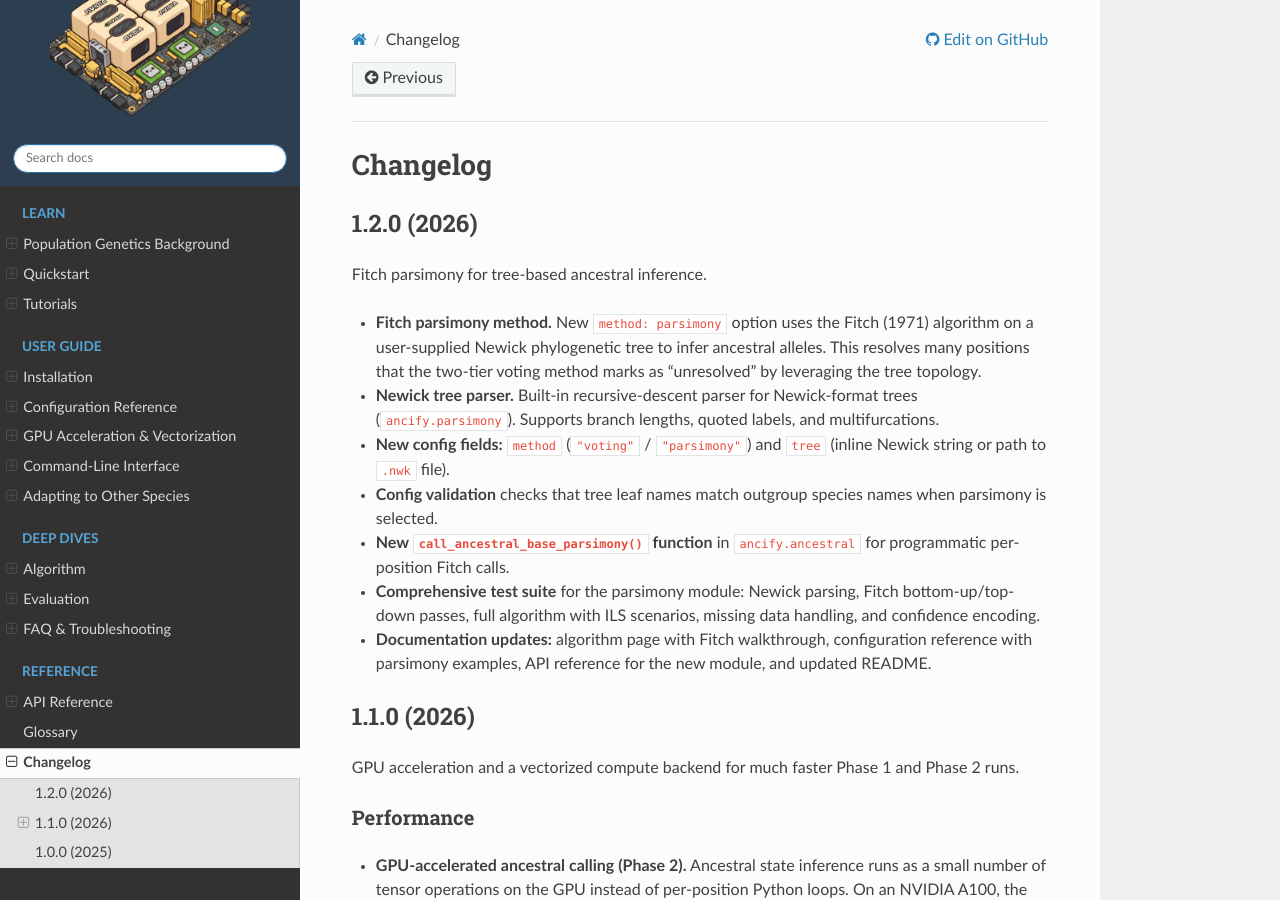
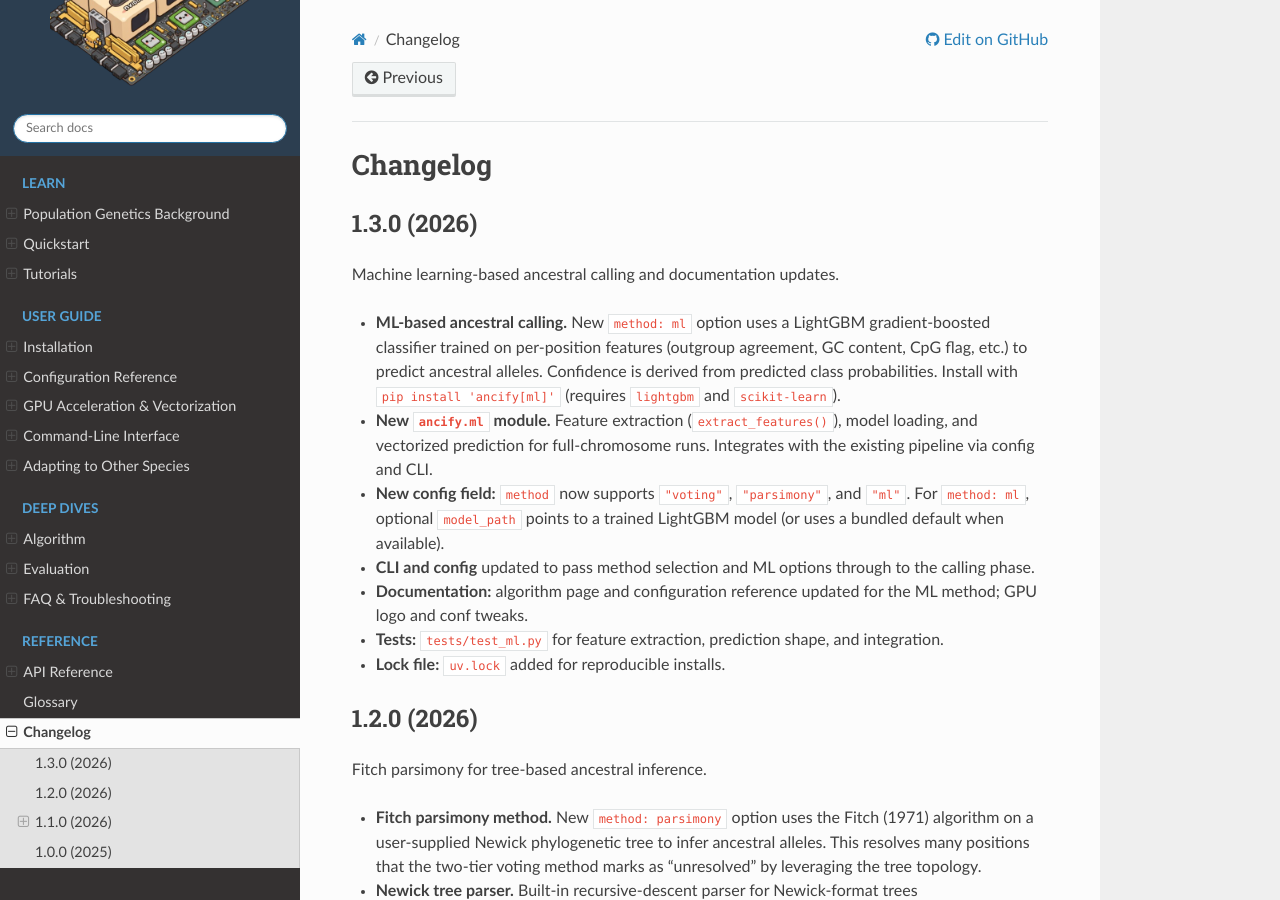
Before and after one commit to kevinkorfmann/ancify, a Sphinx documentation site: the page built from docs/changelog.md, in a window 1280 px wide and 900 px high. Built offline with Sphinx 7.4.7 and the Read the Docs theme 3.1.0, drawn with Linux system fonts in a browser that asks for light colours.

Commit message:
changelog and version bump for 1.3.0
Co-authored-by: Cursor <cursoragent@cursor.com>

```diff
--- a/docs/changelog.md
+++ b/docs/changelog.md
@@ -1,4 +1,16 @@
 # Changelog
+
+## 1.3.0 (2026)
+
+Machine learning-based ancestral calling and documentation updates.
+
+- **ML-based ancestral calling.** New `method: ml` option uses a LightGBM gradient-boosted classifier trained on per-position features (outgroup agreement, GC content, CpG flag, etc.) to predict ancestral alleles. Confidence is derived from predicted class probabilities. Install with `pip install 'ancify[ml]'` (requires `lightgbm` and `scikit-learn`).
+- **New `ancify.ml` module.** Feature extraction (`extract_features()`), model loading, and vectorized prediction for full-chromosome runs. Integrates with the existing pipeline via config and CLI.
+- **New config field:** `method` now supports `"voting"`, `"parsimony"`, and `"ml"`. For `method: ml`, optional `model_path` points to a trained LightGBM model (or uses a bundled default when available).
+- **CLI and config** updated to pass method selection and ML options through to the calling phase.
+- **Documentation:** algorithm page and configuration reference updated for the ML method; GPU logo and conf tweaks.
+- **Tests:** `tests/test_ml.py` for feature extraction, prediction shape, and integration.
+- **Lock file:** `uv.lock` added for reproducible installs.
 
 ## 1.2.0 (2026)
 
--- a/docs/conf.py
+++ b/docs/conf.py
@@ -8,7 +8,7 @@ sys.path.insert(0, os.path.abspath(".."))
 project = "ancify"
 copyright = "2025, ancify contributors"
 author = "ancify contributors"
-release = "1.0.0"
+release = "1.3.0"
 
 extensions = [
     "sphinx.ext.autodoc",
--- a/pyproject.toml
+++ b/pyproject.toml
@@ -4,7 +4,7 @@ build-backend = "setuptools.build_meta"
 
 [project]
 name = "ancify"
-version = "1.0.0"
+version = "1.3.0"
 description = "Ancestral allele polarization pipeline using outgroup species"
 requires-python = ">=3.8"
 license = {text = "MIT"}
```
